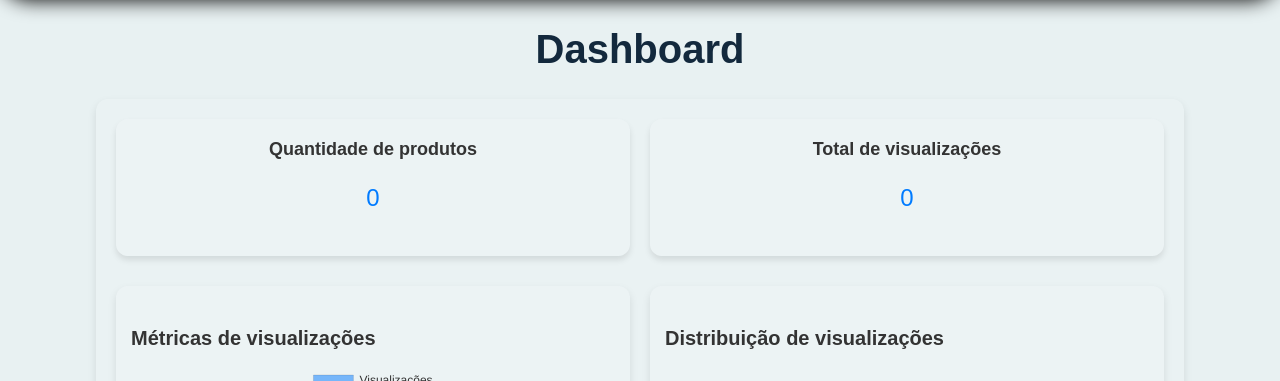
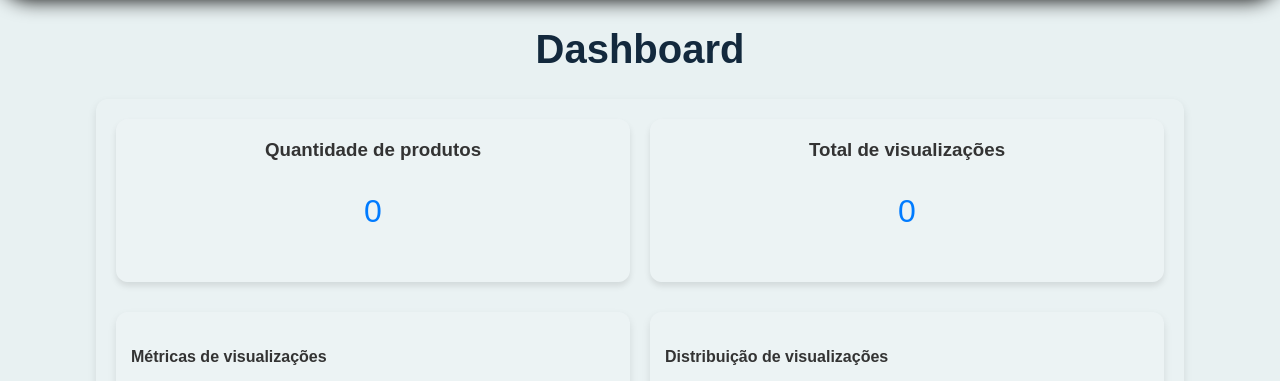
Before and after one commit to rafaelsantosmp4/Supcom, a PHP site: page /dashboard/ in a window 1280 px wide. Shown: the part 100-481 px from the top of the page. Run offline with PHP 8.4, Linux system fonts and the light colour scheme; a user stored in the database is signed in; data comes from the database, SQL or seed files in the repository; some libraries are stand-ins or nearby versions.

Commit message:
FontSizes

```diff
--- a/css/style.css
+++ b/css/style.css
@@ -894,7 +894,6 @@ body.dark-mode .stat-card {
 
 .stat-card h3 {
   margin: 0;
-  font-size: 18px;
 }
 body.light-mode .stat-card h3 {
   color: #333;
@@ -904,7 +903,7 @@ body.dark-mode .stat-card h3 {
 }
 
 .stat-card p {
-  font-size: 24px;
+  font-size: 2em;
 }
 body.light-mode .stat-card p {
   color: #007bff;
@@ -935,7 +934,7 @@ body.dark-mode .chart-card {
 
 .chart-card h4 {
   margin-bottom: 15px;
-  font-size: 20px;
+  font-size: 1em;
 }
 body.light-mode .chart-card h4 {
   color: #333;
```
